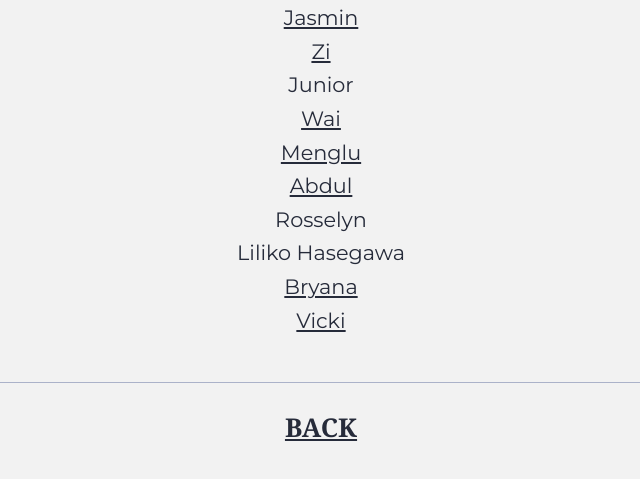
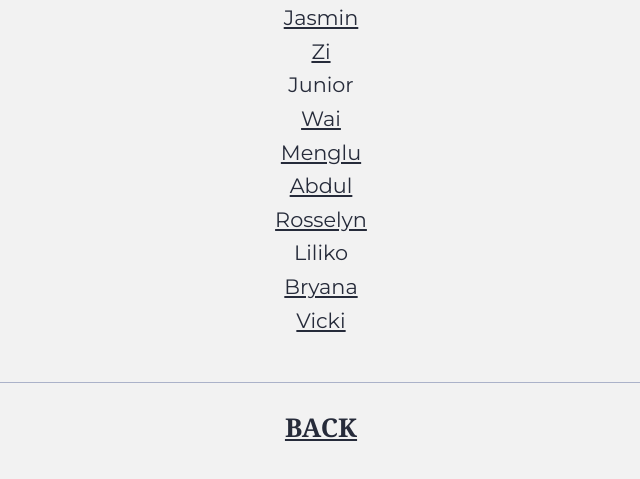
Before and after one commit to KarlieZhao/MEDP34100_Fall24, a plain HTML site: page pages/student-pages.html in a window 1280 px wide. Shown: the part 151-630 px from the top of the page, without its empty margins (319-959 px from the left). Drawn offline with Linux system fonts and the light colour scheme; a web font is replaced by a local one.

Commit message:
Update student-pages.html

```diff
--- a/pages/student-pages.html
+++ b/pages/student-pages.html
@@ -60,8 +60,8 @@
                         <li><a href="https://mlulin.github.io/MEDP341/" target="_blank">Menglu</a></li>
                         <li><a href="https://imextrapolite3.github.io/MEDP341/assignment-one/" target="_blank">Abdul</a>
                         </li>
-                        <li>Rosselyn</li>
-                        <li>Liliko Hasegawa</li>
+                        <li><a href="https://rosuna-bangtan.github.io/mywebsite/" target="_blank">Rosselyn</a></li>
+                        <li>Liliko</li>
                         <li><a href="https://bryana-white.github.io/index.html" target="_blank">Bryana</a> </li>
                         <li><a href="https://vicki-wu.github.io/vicki-portfolio/" target="_blank">Vicki</a></li>
                     </ul>
```
